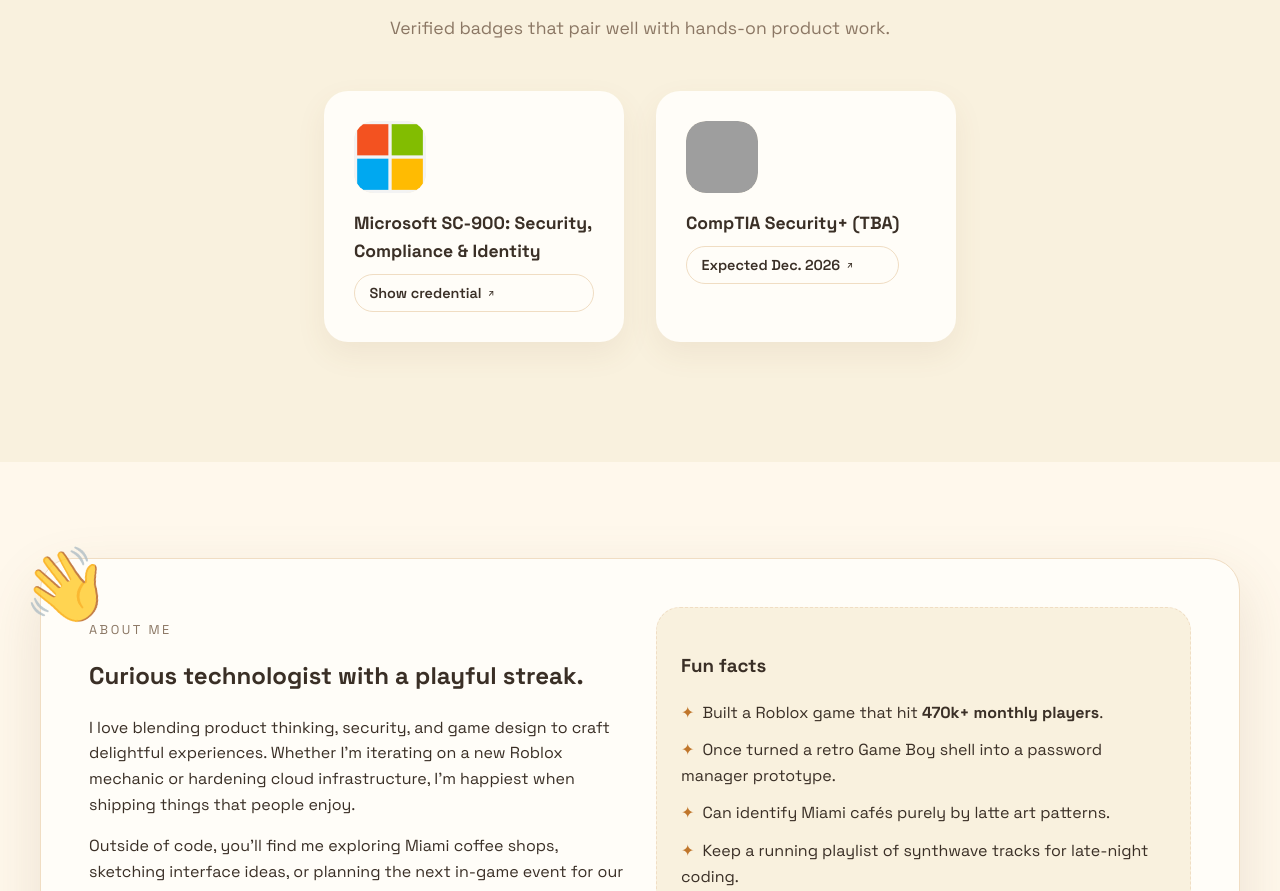
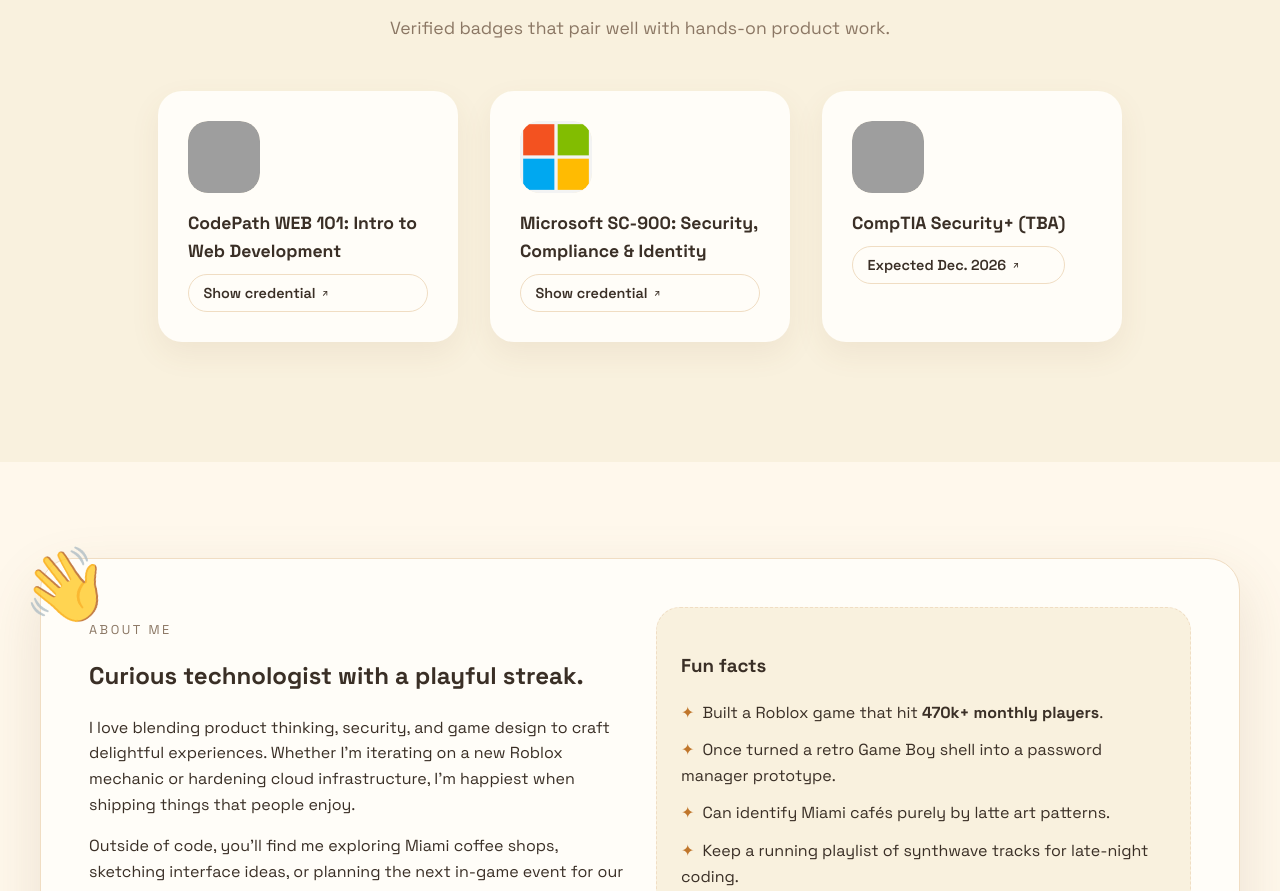
Before and after one commit to AK1F5/akif-portfolio, a plain HTML site: page src/index.html in a window 1280 px wide. Shown: the part 2249-3140 px from the top of the page. Drawn offline with Linux system fonts and the light colour scheme; grey boxes are pictures that could not be loaded.

Commit message:
updated creds v1

```diff
--- a/src/index.html
+++ b/src/index.html
@@ -223,6 +223,25 @@
           </div>
 
           <div class="card-row cert-row">
+            <button
+              class="info-card"
+              type="button"
+              data-title="CodePath WEB 101"
+              data-subtitle="Issued Dec · 2023"
+              data-description="Completed CodePath’s WEB 101 program, gaining hands-on experience in HTML, CSS, and JavaScript to design and deploy responsive web applications. Built multiple front-end projects emphasizing clean UI/UX and mobile-friendly layouts while collaborating with peers through weekly labs and reviews."
+              data-tags="HTML/CSS, JavaScript, Collaboration, UI/UX, Responsive Design"
+            >
+              <div class="card-visual">
+                <img src="https://encrypted-tbn0.gstatic.com/images?q=tbn:ANd9GcSdHoU-4DH0k17RCxzpPvBdZSLJTwQRnik_pQ&s" alt="codepath logo" />
+              </div>
+              <div class="card-copy">
+                <p class="card-title">CodePath WEB 101: Intro to Web Development</p>
+                <a class="credential-link" href="https://drive.google.com/file/d/1LFnT1ZpyJpahYhOpxD-wi619sOiHicVz/view" target="_blank" rel="noreferrer">
+                  Show credential
+                  <span aria-hidden="true">↗</span>
+                </a>
+              </div>
+            </button>
             <button
               class="info-card"
               type="button"
```
